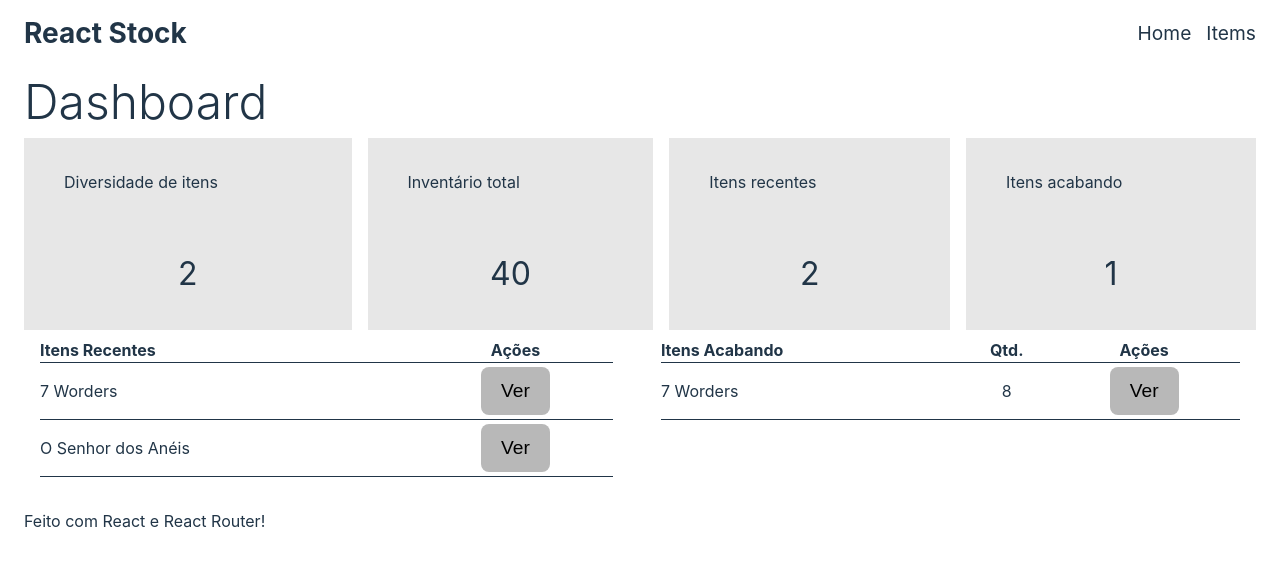
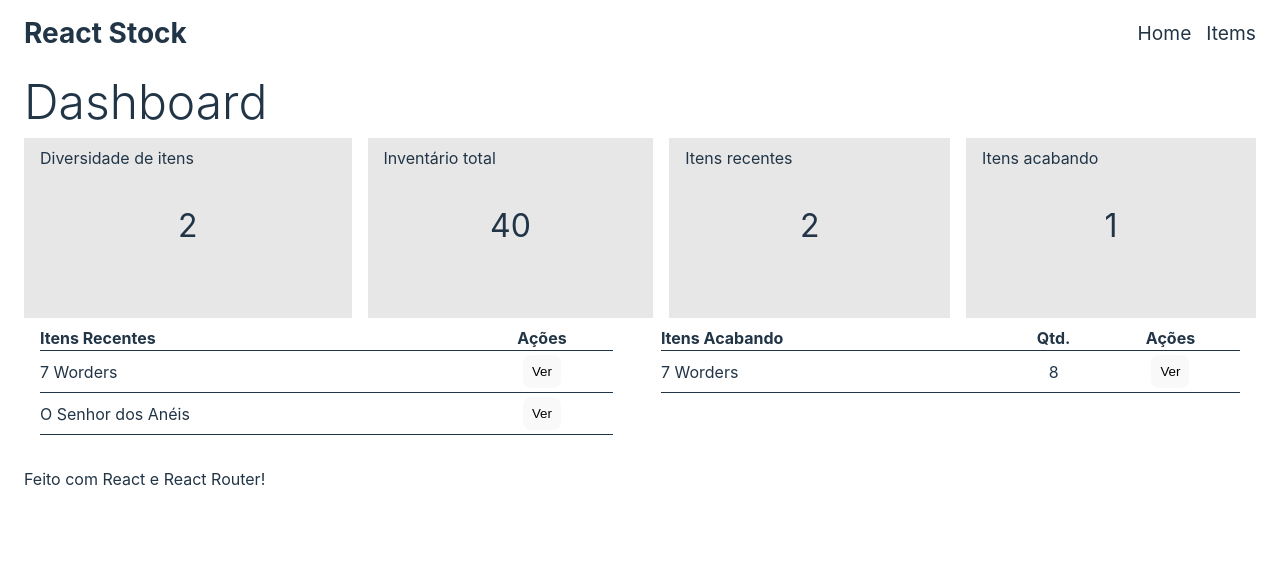
Before and after one commit to felipe0848/gestor-de-estoque--SPA-, a React (Vite) app: page / in a window 1280 px wide. Shown: the top 566 px of the page. Built offline with nearby package versions, Linux system fonts and the light colour scheme.

Commit message:
Update css styles

```diff
--- a/src/pages/Items/Items.css
+++ b/src/Components/AllItemsTable/AllItemsTable.css
@@ -1,6 +1,3 @@
-button{
-    margin: 0.25rem;
-}
 .details{
     background-color: rgb(48, 124, 175);
 }
--- a/src/Components/AllItemsTable/AllItemsTable.jsx
+++ b/src/Components/AllItemsTable/AllItemsTable.jsx
@@ -1,3 +1,5 @@
+import "./AllItemsTable.css"
+
 export default function AllItemsTable({items}){
     return(
         <>
@@ -19,7 +21,7 @@ export default function AllItemsTable({items}){
                                 <td>{title}</td>
                                 <td>{qtd} unid.</td>
                                 <td>{category}</td>
-                                <td>
+                                <td className="tableButtons">
                                     <button className="details">Ver</button>
                                     <button className="update">Atualizar</button>
                                     <button className="delete">Excluir</button>
--- a/src/Components/Footer/Footer.css
+++ b/src/Components/Footer/Footer.css
@@ -1,3 +1,3 @@
-p {
+footer {
     margin: 1.5rem;
 }
--- a/src/Components/Footer/Footer.jsx
+++ b/src/Components/Footer/Footer.jsx
@@ -2,8 +2,8 @@ import "./Footer.css"
 
 export default function Footer(){
     return(
-        <div>
+        <footer>
             <p>Feito com React e React Router!</p>
-        </div>
+        </footer>
     )
 }
--- a/src/index.css
+++ b/src/index.css
@@ -20,6 +20,32 @@
   padding: 0;
 }
 
+table{
+  width: 100%;
+  text-align: center;
+  border-spacing: 0;
+}
+
+th, td{
+  border-bottom: 1px solid #213547;
+}
+
+th:first-child, td:first-child {
+  text-align: left;
+}
+
+button{
+  padding: 0.5rem;
+  cursor: pointer;
+  border: 1px solid transparent;
+  border-radius: .5rem;
+  margin: 0.25rem;
+}
+button:hover{
+  border: 1px solid #213547;
+  filter: brightness(0.9);
+}
+
 @media (prefers-color-scheme: light) {
   :root {
     color: #213547;
--- a/src/pages/HeaderItems/HeaderItems.css
+++ b/src/pages/HeaderItems/HeaderItems.css
@@ -9,7 +9,7 @@
     font-weight: 500;
     border-bottom: 1px solid #213547;
 }
-h2{
+.container > h2{
     font-size: 3em;
     font-weight: 300;
 }
--- a/src/pages/Home/Home.css
+++ b/src/pages/Home/Home.css
@@ -44,27 +44,3 @@
     flex-grow: 1;
     padding: 0.5rem 1rem;
 }
-
-table{
-    width: 100%;
-    text-align: center;
-    border-spacing: 0;
-}
-
-th, td{
-    border-bottom: 1px solid #213547;
-}
-
-th:first-child, td:first-child {
-    text-align: left;
-  }
-
-button{
-    padding: 0.5rem;
-    cursor: pointer;
-    border: 1px solid transparent;
-    border-radius: .5rem;
-}
-button:hover{
-    border: 1px solid #213547;
-}
--- a/src/pages/Items/Items.jsx
+++ b/src/pages/Items/Items.jsx
@@ -1,6 +1,3 @@
-import { Link } from "react-router-dom";
-import Header from "../../Components/Header/Header";
-import "./Items.css"
 import AllItemsTable from "../../Components/AllItemsTable/AllItemsTable";
 
 export default function Items(){
--- a/src/pages/NewItem/NewItem.css
+++ b/src/pages/NewItem/NewItem.css
@@ -1,4 +1,4 @@
-form{
+.FormNewItem{
     display: flex;
     flex-direction: column;
     margin: 0 1.5rem;
@@ -10,6 +10,7 @@ form{
     flex-grow: 1;
 }
 .input > input{
+    font-family: inherit;
     font-size: 1.3em;
     padding: 0.2rem 0.5rem;
 }
@@ -19,7 +20,12 @@ form{
     flex-wrap: wrap;
 }
 
-button{
+#Description{
+    font-family: inherit;
+    padding: 0.2rem 0.5rem;
+}
+
+.ButtonSubmit{
     padding: .75rem 1.2rem;
     background-color: #b8b8b8;
     font-size: 1.2rem;
--- a/src/pages/NewItem/NewItem.jsx
+++ b/src/pages/NewItem/NewItem.jsx
@@ -3,7 +3,7 @@ import "./NewItem.css"
 export default function NewItem(){
     return(
         <>
-            <form>
+            <form className="FormNewItem">
                 <div className="inputs">
                     <div className="input">
                         <label htmlFor="name">Nome:</label>
@@ -29,7 +29,7 @@ export default function NewItem(){
                     </div>
                 </div>
                 <div>
-                    <button type="submit">Salvar</button>
+                    <button type="submit" className="ButtonSubmit">Salvar</button>
                 </div>
             </form>
         </>
```
